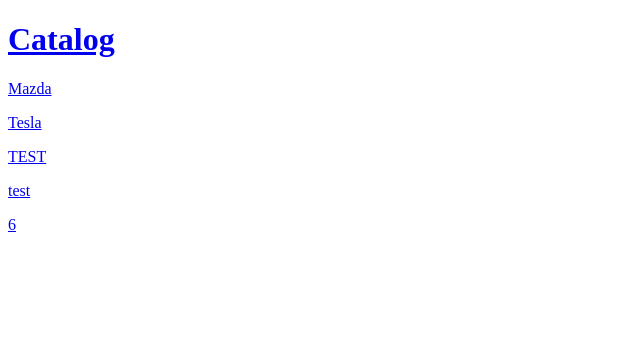
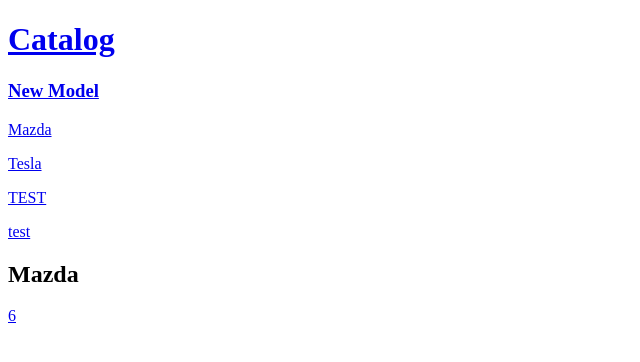
Before and after one commit to stevenhuynh17/udacity_catalog, a Flask app: page /1/models in a window 1280 px wide. Shown: the top 362 px of the page, without its empty margins (0-640 px from the left). Run offline with Flask 2, Linux system fonts and the light colour scheme.

Commit message:
List of latest models added

```diff
--- a/application.py
+++ b/application.py
@@ -15,8 +15,9 @@ session = DB()
 @app.route('/')
 def main():
     brand = session.query(Brand).all()
+    models = session.query(Model).order_by(Model.id.desc())
     return render_template(
-        'home.html', brands=brand
+        'home.html', brands=brand, models=models
     )
 
 
@@ -69,10 +70,11 @@ def newModel():
 @app.route('/<int:brand_id>/models')
 def listModels(brand_id):
     carMakers = session.query(Brand).all()
+    selectedBrand = session.query(Brand).filter_by(id=brand_id).one()
     models = session.query(Model).filter_by(model_id=brand_id).all()
 
     return render_template(
-        'models.html', brands=carMakers, models=models
+        'models.html', brands=carMakers, models=models, brand=selectedBrand.name
     )
 
 
@@ -85,8 +87,6 @@ def modelInfo(model_id):
 
 @app.route('/models/<int:model_id>/edit', methods=['GET', 'POST'])
 def editModel(model_id):
-    print "EDITING MODEL!!!!"
-    print model_id
     modified = session.query(Model).filter_by(id=model_id).one()
     if request.method == 'POST':
         if request.form['name']:
--- a/templates/home.html
+++ b/templates/home.html
@@ -24,5 +24,11 @@
         </a>
       {% endfor %}
     </div>
+    <div class="">
+      <h3>Latest Models</h3>
+      {% for model in models %}
+        <p>{{model.name}}</p>
+      {% endfor %}
+    </div>
   </body>
 </html>
--- a/templates/models.html
+++ b/templates/models.html
@@ -11,6 +11,11 @@
       </h1>
     </div>
     <div class="">
+      <h3>
+        <a href="{{url_for("newModel")}}">New Model</a>
+      </h3>
+    </div>
+    <div class="">
       {% for brand in brands %}
         <a href='{{
           url_for('listModels', brand_id=brand.id)
@@ -18,6 +23,9 @@
           <p>{{brand.name}}</p>
         </a>
       {% endfor %}
+    </div>
+    <div class="">
+      <h2>{{brand}}</h2>
     </div>
     <div class="">
       {% for model in models %}
```
Also changed, not shown: data.db.
